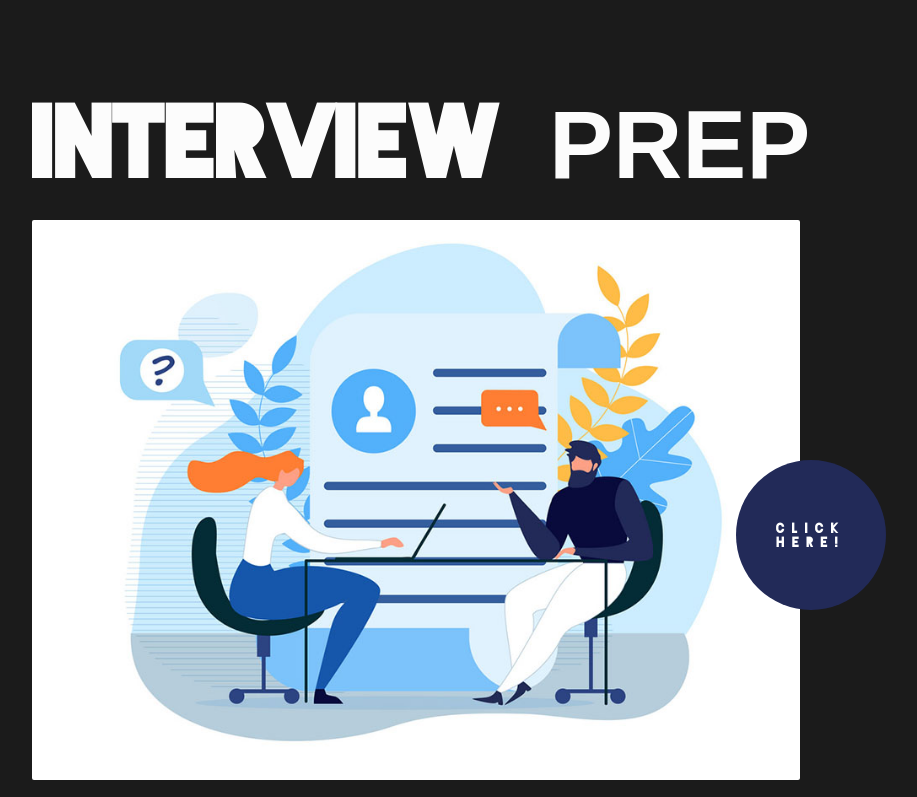
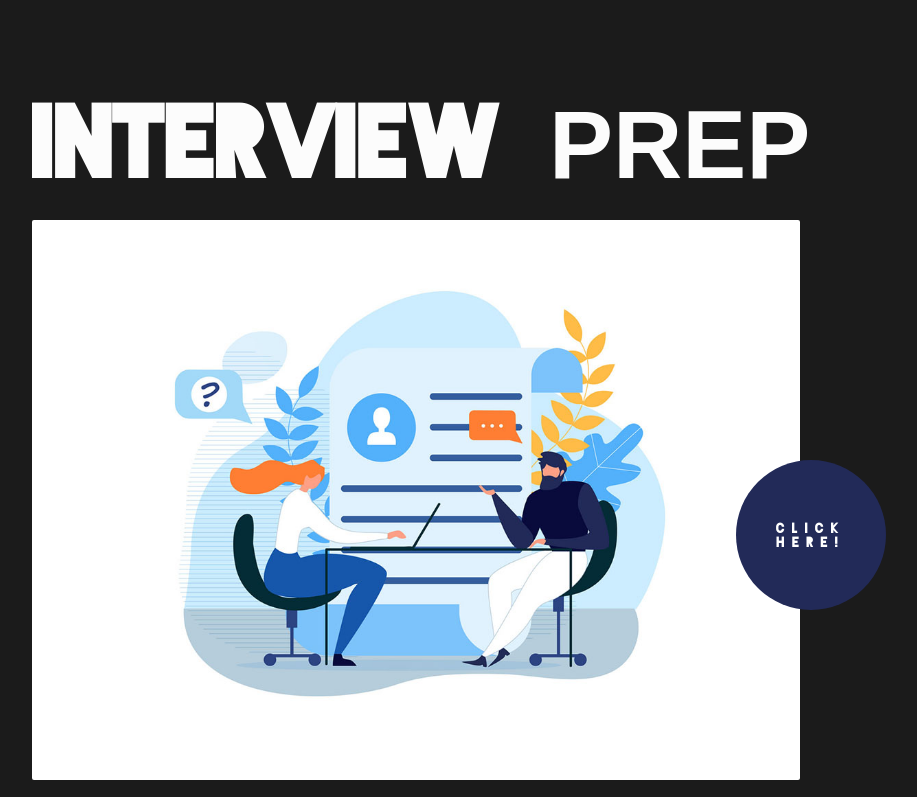
Before and after one commit to Ray784/bitsandbytes, an Angular app: page / in a window 1280 px wide. Shown: the part 2966-3763 px from the top of the page, without its empty margins (116-1033 px from the left). Built offline with nearby package versions, Linux system fonts and the light colour scheme; a web font is replaced by a local one.

Commit message:
home-page images setup

```diff
--- a/src/app/blog/blog.component.css
+++ b/src/app/blog/blog.component.css
@@ -134,9 +134,8 @@ a{
 
 
 .centered li button{
-    width: 400px;
+    width: 90%;
     height: 50px;
-    margin:10px;
     font-size: 0.98em;
     border: 0px;
     background-color: #3a3a3a;
@@ -145,6 +144,8 @@ a{
     cursor: pointer;
     color: white;
     transition: 0.4s;
+    display: block;
+    margin: 0 auto;
 }
 .centered li button:hover a{
     color: #ee4938;
--- a/src/app/curriculum/curriculum.component.css
+++ b/src/app/curriculum/curriculum.component.css
@@ -146,6 +146,7 @@ h1{
     letter-spacing: normal;
     text-align: center;
     color: rgb(255, 255, 255);
+    border: none;
     cursor: pointer;
     border-radius: 4px;
     border-width: initial;
--- a/src/app/gate/gate.component.css
+++ b/src/app/gate/gate.component.css
@@ -134,9 +134,8 @@ a{
 
 
 .centered li button{
-    width: 400px;
+    width: 90%;
     height: 50px;
-    margin:10px;
     font-size: 0.98em;
     border: 0px;
     background-color: #3a3a3a;
@@ -145,6 +144,8 @@ a{
     cursor: pointer;
     color: white;
     transition: 0.4s;
+    display: block;
+    margin: 0 auto;
 }
 .centered li button:hover a{
     color: #ee4938;
--- a/src/app/home/home.component.css
+++ b/src/app/home/home.component.css
@@ -74,7 +74,16 @@ a{
 	height: 50vh;
 	border-radius: 2px;
 	max-width: 90vh;
+	overflow: auto;
     transition: 0.2s;
+    background-color: #fff;
+}
+
+.image img{
+	max-width: 100%;
+	max-height: 100%;
+	margin: auto;
+	display: block;
 }
 .sectionButton{
 	position: relative;
--- a/src/app/home/home.component.html
+++ b/src/app/home/home.component.html
@@ -23,25 +23,25 @@
 
 	<div class="section" id="curriculum" >
 		<h3 class="section-head head">Univ. <span class="part2">Curriculum</span></h3>
-		<div style="background: url('assets/education.jpg') no-repeat center / cover;" class="image"></div>
+		<div class="image"><img src="assets/education.jpg" /></div>
 		<a routerLink = "curriculum"><div class="sectionButton" style="background-color: #015289; color:#fff;" (click)="sectionButtonClick($event);">Click Here!</div></a>
 	</div>
 
 	<div class="section" id="ds-viz">
 		<h3 class="section-head head">DS <span class="part2">Visualisations</span></h3>
-		<div style="background: url('assets/datastruct.jpg') no-repeat center / cover;" class="image"></div>
+		<div class="image"><img src="assets/datastruct.jpg"/></div>
 		<a routerLink = "ds-visuals"><div class="sectionButton" style="background-color: #249CB7; color:#fff;" (click)="sectionButtonClick($event);">Click Here!</div></a>
 	</div>
 
 	<div class="section" id="interview">
 		<h3 class="section-head head">Interview <span class="part2">Prep</span></h3>
-		<div style="background: url('assets/interview.jpg') no-repeat center / cover;" class="image"></div>
+		<div class="image"><img src='assets/interview.jpg'/></div>
 		<a routerLink = "interview"><div class="sectionButton" style="background-color: #222A58; color:#fff;" (click)="sectionButtonClick($event);">Click Here!</div></a>
 	</div>
 
 	<div class="section" id="gate">
 		<h3 class="section-head head">GATE <span class="part2">Preperation</span></h3>
-		<div style="background: url('assets/gate.jpg') no-repeat center / cover;" class="image"></div>
+		<div class="image"><img src='assets/gate.jpg'/></div>
 		<a routerLink = "gate"><div class="sectionButton" style="background-color: #FFB423; color:#fff;" (click)="sectionButtonClick($event);">Click Here!</div></a>
 	</div>
 </div>
--- a/src/app/home/home.component.ts
+++ b/src/app/home/home.component.ts
@@ -36,7 +36,22 @@ export class HomeComponent implements OnInit {
 	}
 
 	ngOnInit(): void {
+		let imgDivs = document.getElementsByClassName('image');
+		for(let i=0; i< imgDivs.length; i++){
+			let height = (imgDivs[i] as HTMLElement).offsetHeight;
+			let img = (imgDivs[i] as HTMLElement).firstChild as HTMLElement;
+			img.onload = function() {
+			 	let imgHeight = img.clientHeight;
+			 	console.log(height, imgHeight, img)
+			 	if(imgHeight < height){
+					let margintop = (height - imgHeight) / 2;
+					img.style.marginTop = margintop+'px';
+				}
+			}
+		}
 	}
+
+
 	scrollTop(){
 		window.scrollTo(0, 0);
 	}
--- a/src/app/visualisations/visualisations.component.css
+++ b/src/app/visualisations/visualisations.component.css
@@ -74,11 +74,18 @@ a{
 	height: 50vh;
 	border-radius: 2px;
 	max-width: 90vh;
-	background-position: center;
-    background-size: cover;
-    background-repeat: no-repeat;
+	overflow: auto;
     transition: 0.2s;
+    background-color: #DDDDDB;
 }
+
+.image img{
+	max-width: 100%;
+	max-height: 100%;
+	margin: auto;
+	display: block;
+}
+
 .sectionButton{
 	position: relative;
 	overflow: hidden;
--- a/src/app/visualisations/visualisations.component.html
+++ b/src/app/visualisations/visualisations.component.html
@@ -25,49 +25,49 @@
 
 	<div class="section">
 		<h3 class="section-head head">Stack <span class="part2">DS</span></h3>
-		<div style="background: url('assets/ds/stack.svg') no-repeat center / cover;" class="image"></div>
+		<div class="image"><img src='assets/ds/stack.svg'/></div>
 		<a href="../ds-visuals/stack/"><div class="sectionButton" style="background-color: #ff6528; color:#fff;" (click)="sectionButtonClick($event);">Click Here!</div></a>
 	</div>
 
 	<div class="section">
 		<h3 class="section-head head">Queue <span class="part2">DS</span></h3>
-		<div style="background: url('assets/ds/queue.svg') no-repeat center / cover;" class="image"></div>
+		<div class="image"><img src='assets/ds/queue.svg'/></div>
 		<a href="../ds-visuals/queue/"><div class="sectionButton" style="background-color: #ff6528; color:#fff;" (click)="sectionButtonClick($event);">Click Here!</div></a>
 	</div>
 
 	<div class="section">
 		<h3 class="section-head head">Binary Search <span class="part2">Tree</span></h3>
-		<div style="background: url('assets/ds/bst.svg') no-repeat center / cover;" class="image"></div>
+		<div class="image"><img src='assets/ds/bst.svg'/></div>
 		<a href="../ds-visuals/tree/"><div class="sectionButton" style="background-color: #ff6528; color:#fff;" (click)="sectionButtonClick($event);">Click Here!</div></a>
 	</div>
 
 	<div class="section">
 		<h3 class="section-head head">Max <span class="part2">Heap</span></h3>
-		<div style="background: url('assets/ds/max-heap.svg') no-repeat center / cover;" class="image"></div>
+		<div class="image"><img src='assets/ds/max-heap.svg'/></div>
 		<a href="../ds-visuals/max-heap/"><div class="sectionButton" style="background-color: #ff6528; color:#fff;" (click)="sectionButtonClick($event);">Click Here!</div></a>
 	</div>
 
 	<div class="section">
 		<h3 class="section-head head">Min <span class="part2">Heap</span></h3>
-		<div style="background: url('assets/ds/min-heap.svg') no-repeat center / cover;" class="image"></div>
+		<div class="image"><img src='assets/ds/min-heap.svg'/></div>
 		<a href="../ds-visuals/min-heap/"><div class="sectionButton" style="background-color: #ff6528; color:#fff;" (click)="sectionButtonClick($event);">Click Here!</div></a>
 	</div>
 
 	<div class="section">
 		<h3 class="section-head head">Quick <span class="part2">Sort</span></h3>
-		<div style="background: url('assets/ds/qsort.svg') no-repeat center / cover;" class="image"></div>
+		<div class="image"><img src='assets/ds/qsort.svg'/></div>
 		<a href="../ds-visuals/quick-sort"><div class="sectionButton" style="background-color: #ff6528; color:#fff;" (click)="sectionButtonClick($event);">Click Here!</div></a>
 	</div>
 
 	<div class="section">
 		<h3 class="section-head head">Binary <span class="part2">Search</span></h3>
-		<div style="background: url('assets/ds/binsrch.svg') no-repeat center / cover;" class="image"></div>
+		<div class="image"><img src='assets/ds/binsrch.svg'/></div>
 		<a href="../ds-visuals/binary-search/"><div class="sectionButton" style="background-color: #ff6528; color:#fff;" (click)="sectionButtonClick($event);">Click Here!</div></a>
 	</div>
 
 	<div class="section">
 		<h3 class="section-head head">Code <span class="part2">Editor</span></h3>
-		<div style="background: url('assets/ds/editor.svg') no-repeat center / cover;" class="image"></div>
+		<div class="image"><img src='assets/ds/editor.svg'/></div>
 		<a href="../ds-visuals/editor/"><div class="sectionButton" style="background-color: #ff6528; color:#fff;" (click)="sectionButtonClick($event);">Click Here!</div></a>
 	</div>
 </div>
--- a/src/app/visualisations/visualisations.component.ts
+++ b/src/app/visualisations/visualisations.component.ts
@@ -39,6 +39,19 @@ export class VisualisationsComponent implements OnInit {
 	}
 
 	ngOnInit(): void {
+		let imgDivs = document.getElementsByClassName('image');
+		for(let i=0; i< imgDivs.length; i++){
+			let height = (imgDivs[i] as HTMLElement).offsetHeight;
+			let img = (imgDivs[i] as HTMLElement).firstChild as HTMLElement;
+			img.onload = function() {
+			 	let imgHeight = img.clientHeight;
+			 	console.log(height, imgHeight, img)
+			 	if(imgHeight < height){
+					let margintop = (height - imgHeight) / 2;
+					img.style.marginTop = margintop+'px';
+				}
+			}
+		}
 	}
 	scrollTop(){
 		window.scrollTo(0, 0);
--- a/src/styles.css
+++ b/src/styles.css
@@ -8,6 +8,15 @@ body{
 	-ms-overflow-style: none;
 	padding-left: 1.5vh;
 	cursor: context-menu;
+}
+div{
+  -webkit-touch-callout: none;
+    -webkit-user-select: none;
+    -khtml-user-select: none;
+    -moz-user-select: none;
+    -ms-user-select: none;
+    user-select: none;
+    -webkit-tap-highlight-color: transparent;
 }
 @font-face {
 	font-family: Blackout-2am;
```
Lines whose indentation alone changed are shown as unchanged.
